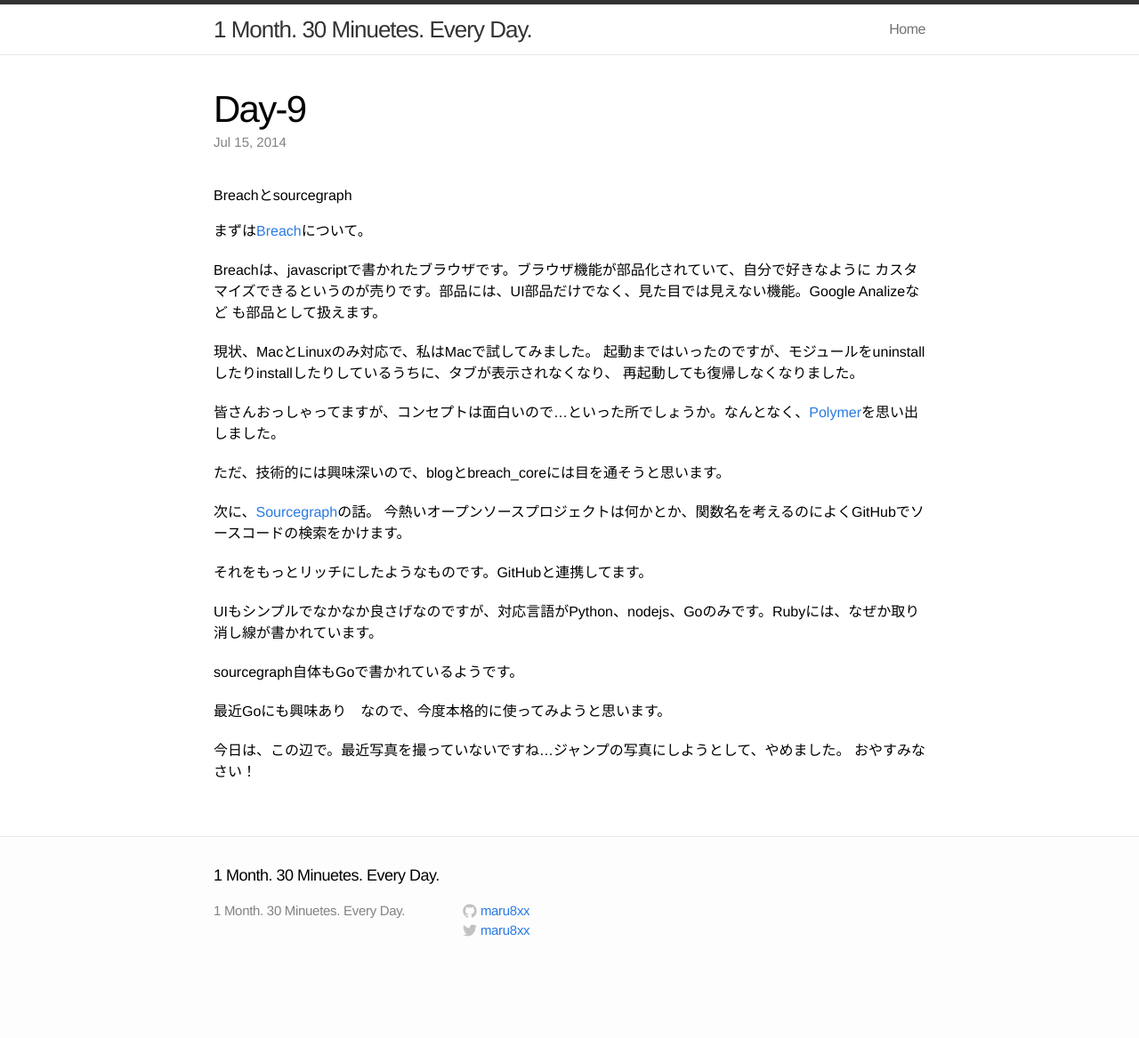
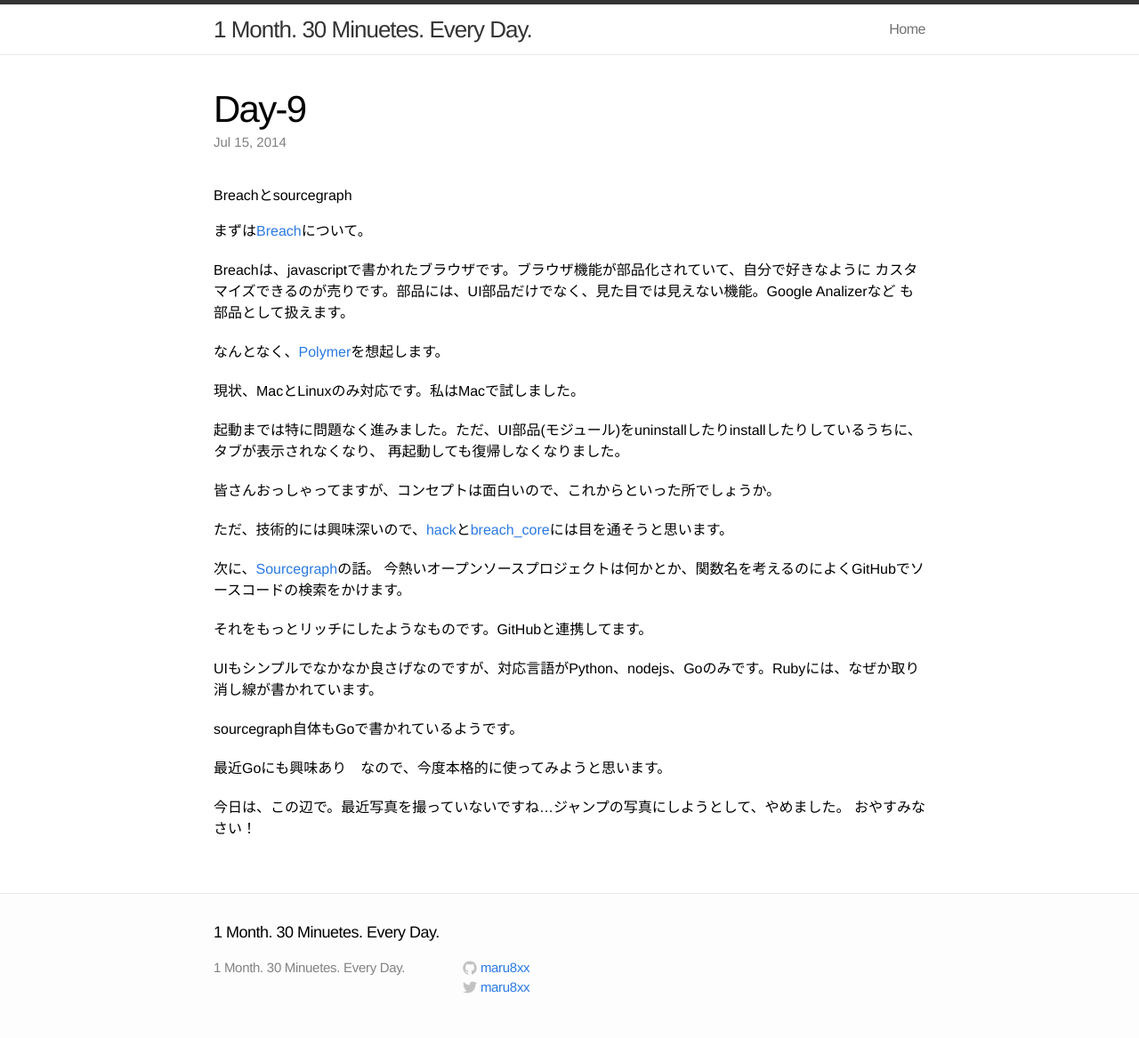
Before and after one commit to maru8xx/1month-30minuetes-everyday, a Jekyll site: the page built from _posts/2014-07-15-day-9.md, in a window 1280 px wide. Shown: the whole page at 89% size. Built offline with Jekyll 4.4.1, drawn with Linux system fonts in a browser that asks for light colours; Markdown is read by kramdown in place of the engine named in the settings; before the commit the page ends 1103 px from its top, so only the background shows below that.

Commit message:
Fix the sentence

```diff
--- a/_posts/2014-07-15-day-9.md
+++ b/_posts/2014-07-15-day-9.md
@@ -8,16 +8,19 @@
 まずは[Breach](http://breach.cc/)について。
 
 Breachは、javascriptで書かれたブラウザです。ブラウザ機能が部品化されていて、自分で好きなように
-カスタマイズできるというのが売りです。部品には、UI部品だけでなく、見た目では見えない機能。Google Analizeなど
+カスタマイズできるのが売りです。部品には、UI部品だけでなく、見た目では見えない機能。Google Analizerなど
 も部品として扱えます。
 
-現状、MacとLinuxのみ対応で、私はMacで試してみました。
-起動まではいったのですが、モジュールをuninstallしたりinstallしたりしているうちに、タブが表示されなくなり、
+なんとなく、[Polymer](http://www.polymer-project.org/)を想起します。
+
+現状、MacとLinuxのみ対応です。私はMacで試しました。
+
+起動までは特に問題なく進みました。ただ、UI部品(モジュール)をuninstallしたりinstallしたりしているうちに、タブが表示されなくなり、
 再起動しても復帰しなくなりました。
 
-皆さんおっしゃってますが、コンセプトは面白いので...といった所でしょうか。なんとなく、[Polymer](http://www.polymer-project.org/)を思い出しました。
+皆さんおっしゃってますが、コンセプトは面白いので、これからといった所でしょうか。
 
-ただ、技術的には興味深いので、blogとbreach_coreには目を通そうと思います。
+ただ、技術的には興味深いので、[hack](http://breach.cc/hack/)と[breach_core](https://github.com/breach/breach_core/wiki/Building-Breach-from-Source)には目を通そうと思います。
 
 
 次に、[Sourcegraph](https://sourcegraph.com/)の話。
```
